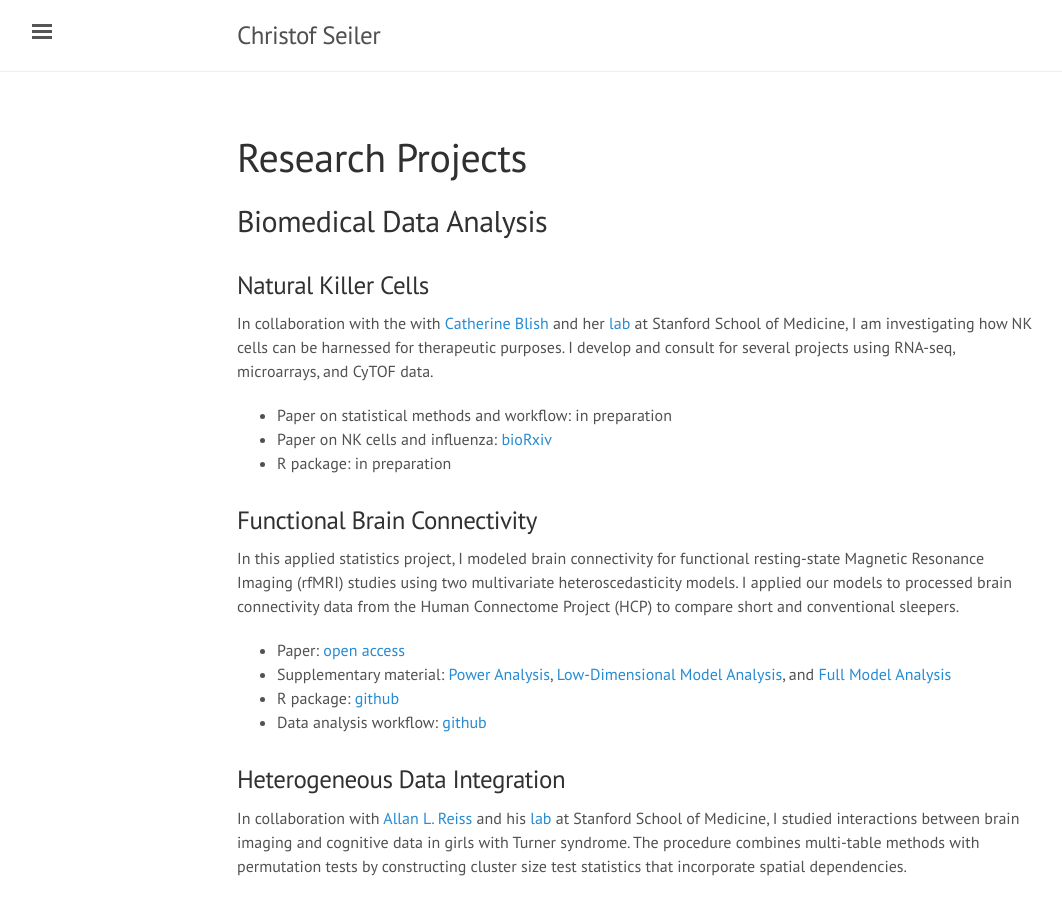
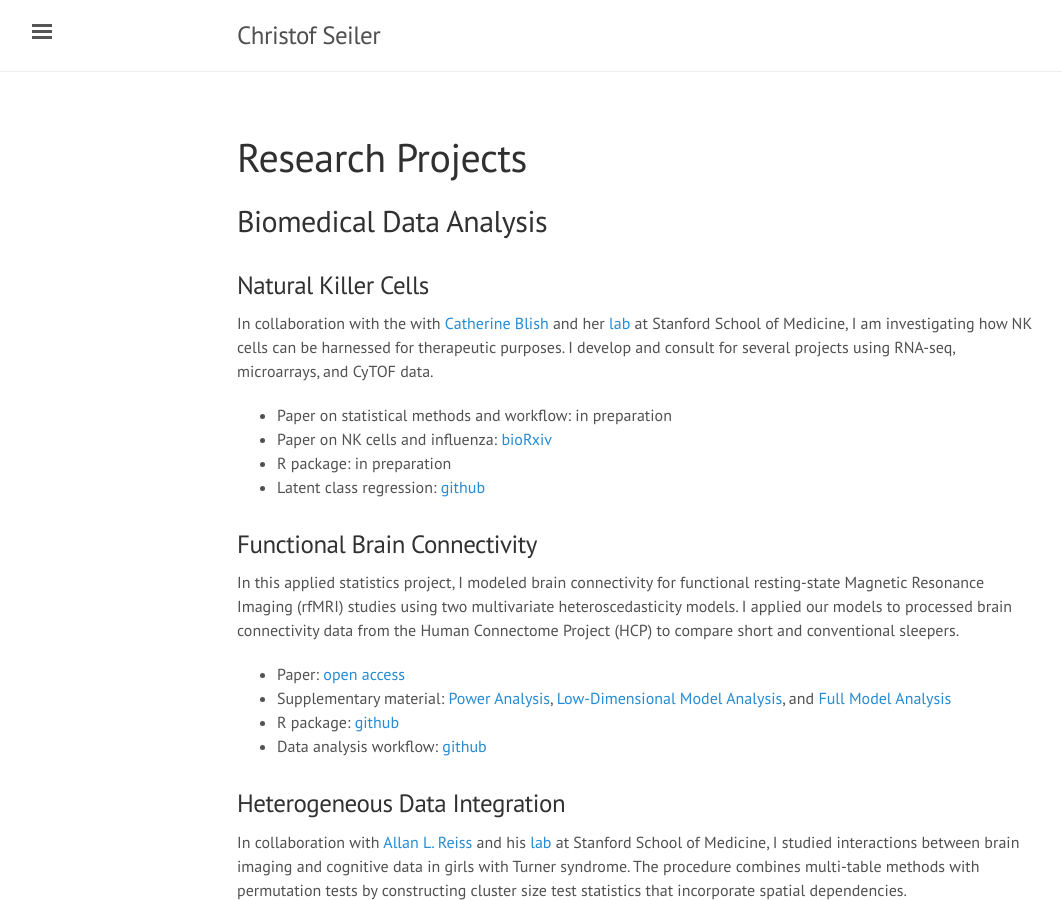
Before and after one commit to ChristofSeiler/ChristofSeiler.github.io, a Jekyll site: the page built from projects.md, in a window 1280 px wide and 900 px high. Shown: the whole window, without its empty margins (3-1065 px from the left). Built offline with Jekyll 4.4.1, drawn with Linux system fonts in a browser that asks for light colours.

Commit message:
adding LCR

```diff
--- a/projects.md
+++ b/projects.md
@@ -12,6 +12,7 @@ In collaboration with the with [Catherine Blish](https://med.stanford.edu/profil
 * Paper on statistical methods and workflow: in preparation
 * Paper on NK cells and influenza: [bioRxiv](https://doi.org/10.1101/148528)
 * R package: in preparation
+* Latent class regression: [github](https://github.com/ChristofSeiler/Ascona_Talk)
 
 ### Functional Brain Connectivity
 
```
